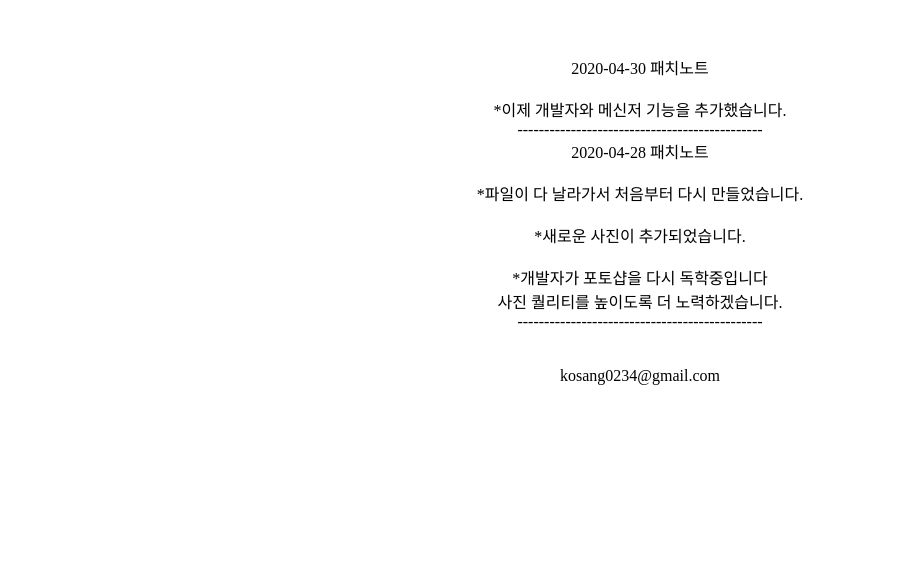
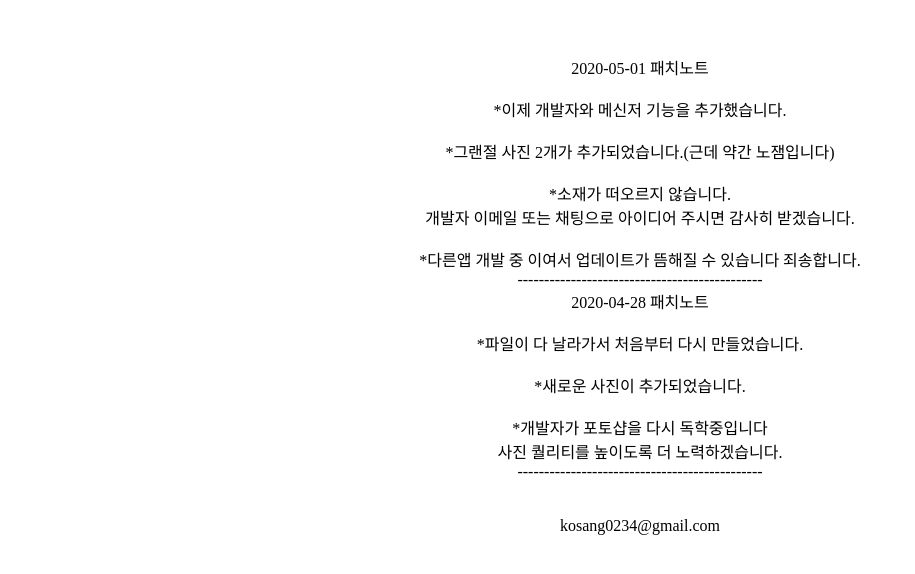
Before and after one commit to kosang02/mynote, a plain HTML site: page index.html in a window 1280 px wide. Shown: the part 102-676 px from the top of the page, without its empty margins (0-915 px from the left). Drawn offline with Linux system fonts and the light colour scheme.

Commit message:
Add files via upload

```diff
--- a/index.html
+++ b/index.html
@@ -19,7 +19,7 @@ div {
    <h1>고상혁스위치 사주기2 패치노트</h1>
    <br>
    <br>
-   2020-04-30 패치노트<br><br>*이제 개발자와 메신저 기능을 추가했습니다.<br>----------------------------------------------<br>
+   2020-05-01 패치노트<br><br>*이제 개발자와 메신저 기능을 추가했습니다.<br><br>*그랜절 사진 2개가 추가되었습니다.(근데 약간 노잼입니다)<br><br>*소재가 떠오르지 않습니다.<br>개발자 이메일 또는 채팅으로 아이디어 주시면 감사히 받겠습니다.<br><br>*다른앱 개발 중 이여서 업데이트가 뜸해질 수 있습니다 죄송합니다.<br>----------------------------------------------<br>
    2020-04-28 패치노트<br><br>*파일이 다 날라가서 처음부터 다시 만들었습니다.<br><br>*새로운 사진이 추가되었습니다.<br><br>*개발자가 포토샵을 다시 독학중입니다 <br>사진 퀄리티를 높이도록 더 노력하겠습니다.<br>----------------------------------------------
    <br><br><br>kosang0234@gmail.com
   </center>
```
